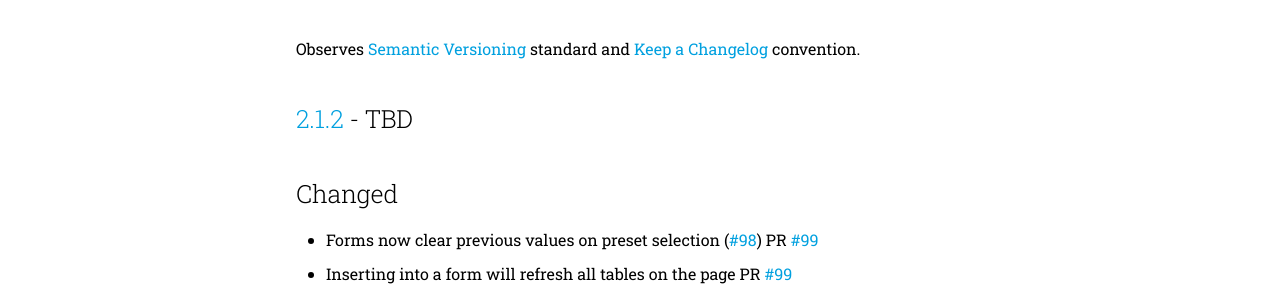
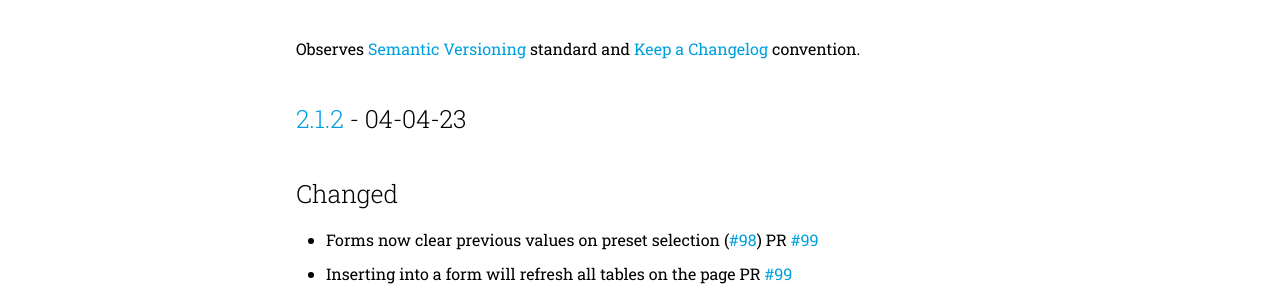
Before and after one commit to datajoint/sci-viz, an MkDocs documentation site: the page built from docs/src/changelog.md, in a window 1280 px wide and 900 px high. Shown: the part 144-444 px from the top of the window. Built offline with MkDocs 1.6.1 and Material for MkDocs 9.7.7, drawn with Linux system fonts in a browser that asks for light colours; comment, search, counter and statistics services are not loaded; the version menu is left out.

Commit message:
release date and bump pharus

```diff
--- a/docs/src/changelog.md
+++ b/docs/src/changelog.md
@@ -2,7 +2,7 @@
 
 Observes [Semantic Versioning](https://semver.org/spec/v2.0.0.html) standard and [Keep a Changelog](https://keepachangelog.com/en/1.0.0/) convention.
 
-## [2.1.2] - TBD
+## [2.1.2] - 04-04-23
 
 ## Changed
 
```
